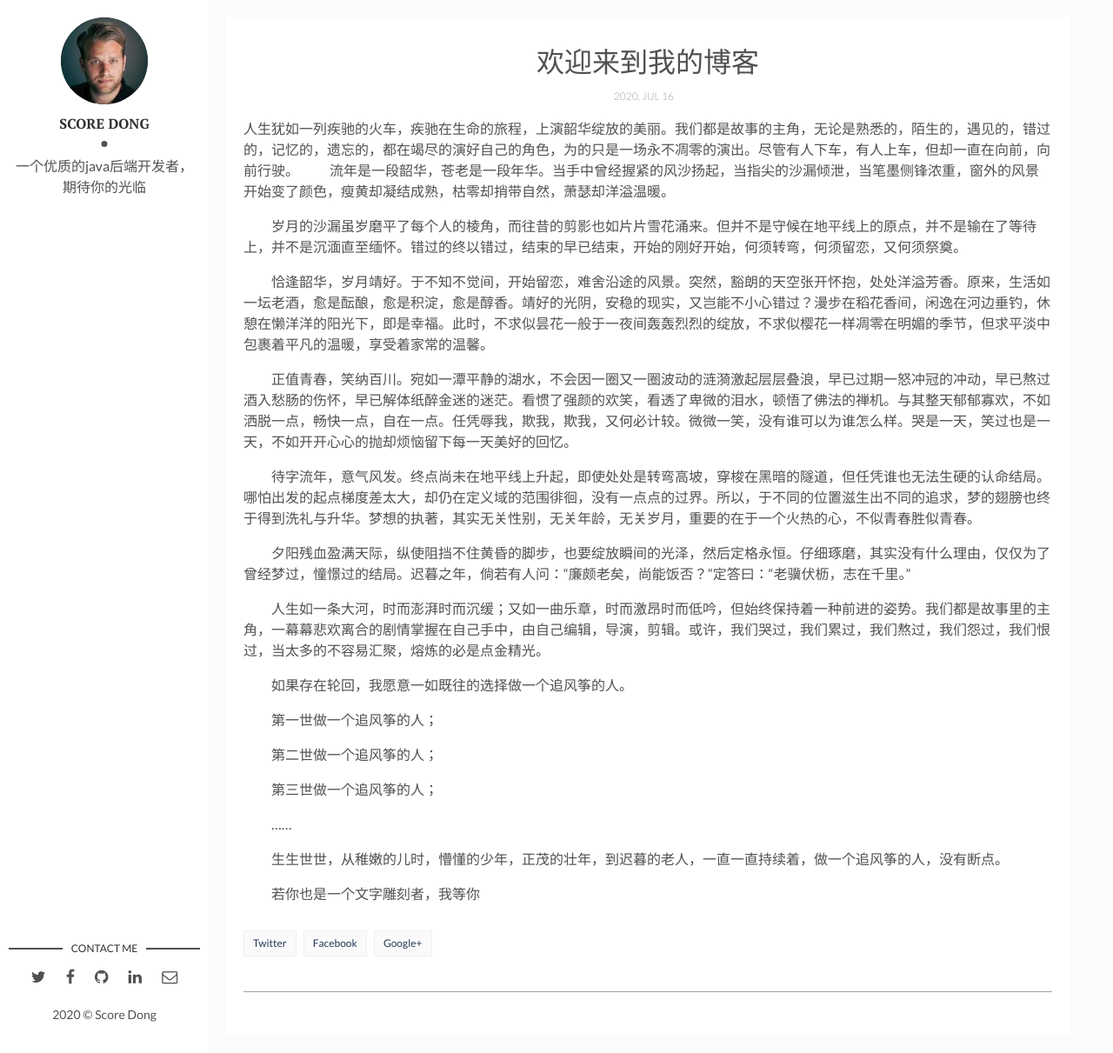
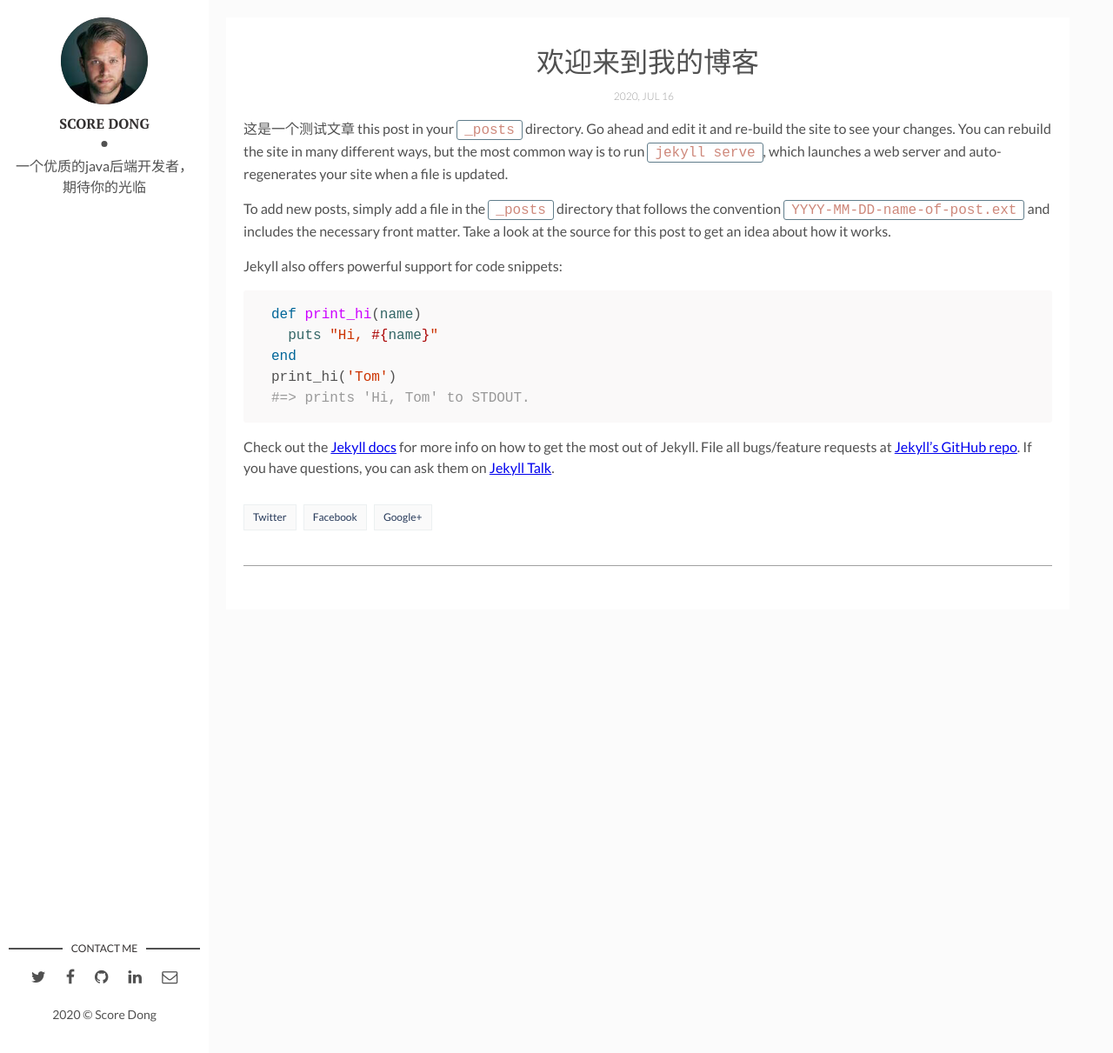
Before and after one commit to ScoreDong/Dslog, a Jekyll site: the page built from _posts/2020-04-06-welcome-to-jekyll.markdown, in a window 1280 px wide and 1211 px high. Shown: the whole window at 87% size. Built offline with Jekyll 4.4.1, drawn with Linux system fonts in a browser that asks for light colours; comment, search, counter and statistics services are not loaded.

Commit message:
修改文件: _posts/2020-04-06-welcome-to-jekyll.markdown

```diff
--- a/_posts/2020-04-06-welcome-to-jekyll.markdown
+++ b/_posts/2020-04-06-welcome-to-jekyll.markdown
@@ -1,35 +1,26 @@
 ---
 layout: post
-title: "欢迎来到我的博客"
-date: 2020-07-16 15:32:20 +0300
-description: 《若有轮回，我仍是追风筝的人》 # Add post description (optional)
+title: 欢迎来到我的博客
+date: 2020-07-16 13:32:20 +0300
+description: You’ll find this post in your `_posts` directory. Go ahead and edit it and re-build the site to see your changes. # Add post description (optional)
 img:  # Add image post (optional)
 ---
-人生犹如一列疾驰的火车，疾驰在生命的旅程，上演韶华绽放的美丽。我们都是故事的主角，无论是熟悉的，陌生的，遇见的，错过的，记忆的，遗忘的，都在竭尽的演好自己的角色，为的只是一场永不凋零的演出。尽管有人下车，有人上车，但却一直在向前，向前行驶。
-　　流年是一段韶华，苍老是一段年华。当手中曾经握紧的风沙扬起，当指尖的沙漏倾泄，当笔墨侧锋浓重，窗外的风景开始变了颜色，瘦黄却凝结成熟，枯零却捎带自然，萧瑟却洋溢温暖。
+这是一个测试文章 this post in your `_posts` directory. Go ahead and edit it and re-build the site to see your changes. You can rebuild the site in many different ways, but the most common way is to run `jekyll serve`, which launches a web server and auto-regenerates your site when a file is updated.
 
-　　岁月的沙漏虽岁磨平了每个人的棱角，而往昔的剪影也如片片雪花涌来。但并不是守候在地平线上的原点，并不是输在了等待上，并不是沉湎直至缅怀。错过的终以错过，结束的早已结束，开始的刚好开始，何须转弯，何须留恋，又何须祭奠。
+To add new posts, simply add a file in the `_posts` directory that follows the convention `YYYY-MM-DD-name-of-post.ext` and includes the necessary front matter. Take a look at the source for this post to get an idea about how it works.
 
-　　恰逢韶华，岁月靖好。于不知不觉间，开始留恋，难舍沿途的风景。突然，豁朗的天空张开怀抱，处处洋溢芳香。原来，生活如一坛老酒，愈是酝酿，愈是积淀，愈是醇香。靖好的光阴，安稳的现实，又岂能不小心错过？漫步在稻花香间，闲逸在河边垂钓，休憩在懒洋洋的阳光下，即是幸福。此时，不求似昙花一般于一夜间轰轰烈烈的绽放，不求似樱花一样凋零在明媚的季节，但求平淡中包裹着平凡的温暖，享受着家常的温馨。
+Jekyll also offers powerful support for code snippets:
 
-　　正值青春，笑纳百川。宛如一潭平静的湖水，不会因一圈又一圈波动的涟漪激起层层叠浪，早已过期一怒冲冠的冲动，早已熬过酒入愁肠的伤怀，早已解体纸醉金迷的迷茫。看惯了强颜的欢笑，看透了卑微的泪水，顿悟了佛法的禅机。与其整天郁郁寡欢，不如洒脱一点，畅快一点，自在一点。任凭辱我，欺我，欺我，又何必计较。微微一笑，没有谁可以为谁怎么样。哭是一天，笑过也是一天，不如开开心心的抛却烦恼留下每一天美好的回忆。
+{% highlight ruby %}
+def print_hi(name)
+  puts "Hi, #{name}"
+end
+print_hi('Tom')
+#=> prints 'Hi, Tom' to STDOUT.
+{% endhighlight %}
 
-　　待字流年，意气风发。终点尚未在地平线上升起，即使处处是转弯高坡，穿梭在黑暗的隧道，但任凭谁也无法生硬的认命结局。哪怕出发的起点梯度差太大，却仍在定义域的范围徘徊，没有一点点的过界。所以，于不同的位置滋生出不同的追求，梦的翅膀也终于得到洗礼与升华。梦想的执著，其实无关性别，无关年龄，无关岁月，重要的在于一个火热的心，不似青春胜似青春。
+Check out the [Jekyll docs][jekyll-docs] for more info on how to get the most out of Jekyll. File all bugs/feature requests at [Jekyll’s GitHub repo][jekyll-gh]. If you have questions, you can ask them on [Jekyll Talk][jekyll-talk].
 
-　　夕阳残血盈满天际，纵使阻挡不住黄昏的脚步，也要绽放瞬间的光泽，然后定格永恒。仔细琢磨，其实没有什么理由，仅仅为了曾经梦过，憧憬过的结局。迟暮之年，倘若有人问：“廉颇老矣，尚能饭否？”定答曰：“老骥伏枥，志在千里。”
-
-　　人生如一条大河，时而澎湃时而沉缓；又如一曲乐章，时而激昂时而低吟，但始终保持着一种前进的姿势。我们都是故事里的主角，一幕幕悲欢离合的剧情掌握在自己手中，由自己编辑，导演，剪辑。或许，我们哭过，我们累过，我们熬过，我们怨过，我们恨过，当太多的不容易汇聚，熔炼的必是点金精光。
-
-　　如果存在轮回，我愿意一如既往的选择做一个追风筝的人。
-
-　　第一世做一个追风筝的人；
-
-　　第二世做一个追风筝的人；
-
-　　第三世做一个追风筝的人；
-
-　　……
-
-　　生生世世，从稚嫩的儿时，懵懂的少年，正茂的壮年，到迟暮的老人，一直一直持续着，做一个追风筝的人，没有断点。
-
-　　若你也是一个文字雕刻者，我等你
+[jekyll-docs]: https://jekyllrb.com/docs/home
+[jekyll-gh]:   https://github.com/jekyll/jekyll
+[jekyll-talk]: https://talk.jekyllrb.com/
```
